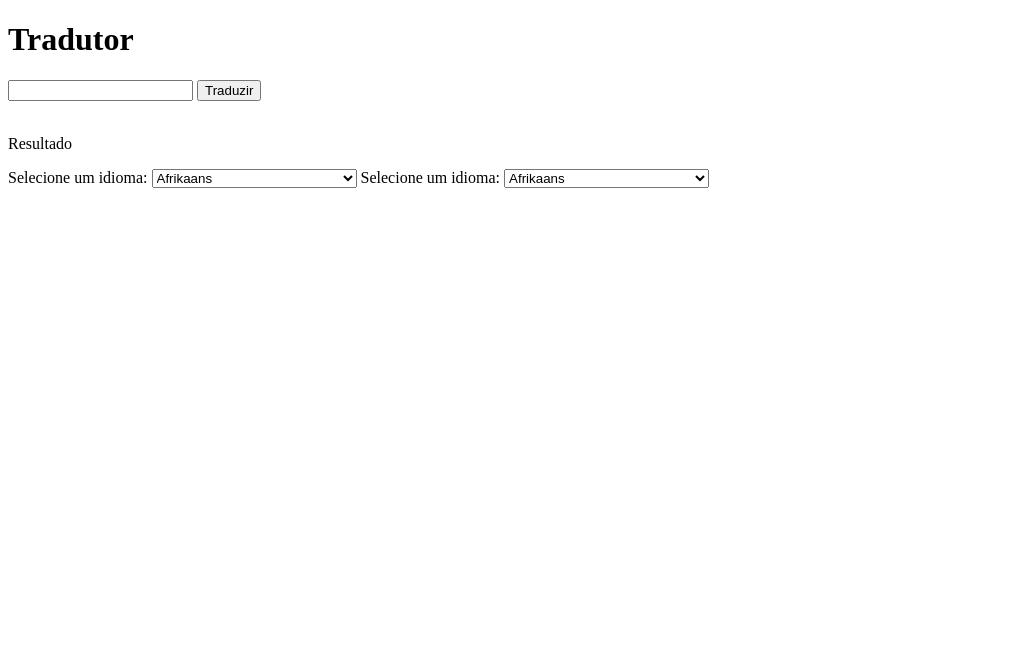
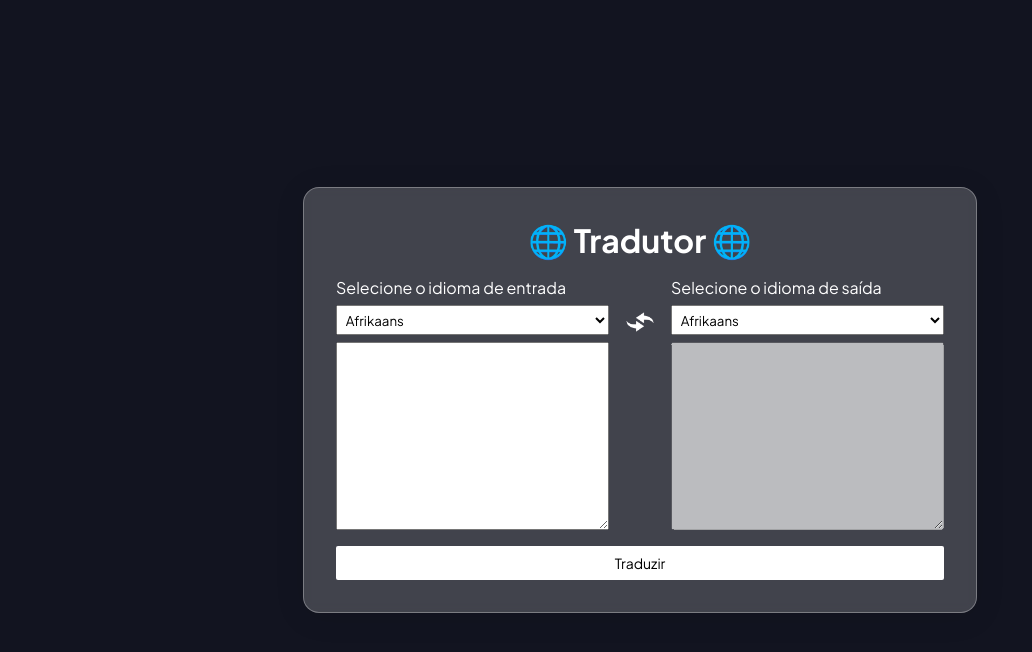
Before and after one commit to guzin-dev/Translator, a plain HTML site: page index.html in a window 1280 px wide. Shown: the whole page, without its empty margins (0-1032 px from the left). Drawn offline with Linux system fonts and the light colour scheme.

Commit message:
finishied

```diff
--- a/index.html
+++ b/index.html
@@ -6,18 +6,18 @@
   <meta http-equiv="X-UA-Compatible" content="IE=edge">
   <meta name="viewport" content="width=device-width, initial-scale=1.0">
   <script src="script.js"></script>
+  <link rel="stylesheet" href="style.css">
+  <link rel="shortcut icon" href="favicon.png" type="image">
   <title>Tradutor</title>
 </head>
 
 <body>
-  <h1>Tradutor</h1>
-  <input type="text">
-  <button onclick="traduzir()">Traduzir</button>
-  <br>
-  <br>
-  <p id="result">Resultado</p>
-  <label for="language">Selecione um idioma:</label>
-  <select id="language">
+  <div class="global">
+    <h1>🌐 Tradutor 🌐</h1>
+    <div class="aligner">
+      <div class="inputOutput">
+        <label for="inputLanguage">Selecione o idioma de entrada</label>
+        <select id="inputLanguage">
           <option value="af">Afrikaans</option>
           <option value="sq">Albanian</option>
           <option value="am">Amharic</option>
@@ -123,8 +123,12 @@
           <option value="yo">Yoruba</option>
           <option value="zu">Zulu</option>
         </select>
-  <label for="language">Selecione um idioma:</label>
-  <select id="language">
+        <textarea id="textToTranslate" cols="30" rows="10"></textarea>
+      </div>
+      <img src="change.png" onclick="switchLanguage()">
+      <div class="inputOutput">
+        <label for="outputLanguage">Selecione o idioma de saída</label>
+        <select id="outputLanguage">
           <option value="af">Afrikaans</option>
           <option value="sq">Albanian</option>
           <option value="am">Amharic</option>
@@ -230,6 +234,11 @@
           <option value="yo">Yoruba</option>
           <option value="zu">Zulu</option>
         </select>
+        <textarea id="result" disabled cols="30" rows="10"></textarea>
+      </div>
+    </div>
+    <button onclick="traduzir()">Traduzir</button>
+  </div>
 </body>
 
 </html>
--- a/script.js
+++ b/script.js
@@ -1,4 +1,12 @@
 async function traduzir() {
+  const inputLanguage = document.getElementById("inputLanguage");
+  const outputLanguage = document.getElementById("outputLanguage");
+  const textToTranslate = document.getElementById("textToTranslate");
+  const showResult = document.getElementById("result");
+
+  if (!textToTranslate.value) return alert("Insira um texto para traduzir");
+  if (inputLanguage.value == outputLanguage.value) return alert("Escolha uma linguagem de entrada diferente da de saída");
+
   const url = "https://google-translate1.p.rapidapi.com/language/translate/v2";
   const options = {
     method: "POST",
@@ -9,17 +17,33 @@ async function traduzir() {
       "X-RapidAPI-Host": "google-translate1.p.rapidapi.com",
     },
     body: new URLSearchParams({
-      q: "Hello, world!",
-      target: "es",
-      source: "en",
+      q: textToTranslate.value,
+      target: outputLanguage.value,
+      source: inputLanguage.value,
     }),
   };
 
   try {
     const response = await fetch(url, options);
     const result = await response.json();
-    console.log(result);
+    console.log(result.data.translations[0].translatedText);
+    showResult.innerText = result.data.translations[0].translatedText;
   } catch (error) {
     console.error(error);
   }
 }
+
+function switchLanguage() {
+  const inputLanguage = document.getElementById("inputLanguage");
+  const outputLanguage = document.getElementById("outputLanguage");
+  const textToTranslate = document.getElementById("textToTranslate");
+  const showResult = document.getElementById("result");
+  let initInputValue = inputLanguage.value;
+  let initOutputValue = outputLanguage.value;
+  let textoToTranslate = textToTranslate.value;
+  let showtoResult = showResult.value;
+  inputLanguage.value = initOutputValue;
+  outputLanguage.value = initInputValue;
+  textToTranslate.value = showtoResult;
+  showResult.value = textoToTranslate;
+}
--- /dev/null
+++ b/style.css
@@ -0,0 +1,106 @@
+@font-face {
+  font-family: PlusJakarta;
+  src: url(PlusJakartaSans-VariableFont_wght.ttf);
+}
+
+* {
+  margin: 0;
+  padding: 0;
+  font-family: PlusJakarta;
+}
+
+body {
+  display: flex;
+  width: 100vw;
+  height: 100vh;
+  align-items: center;
+  justify-content: center;
+  background-color: #121420;
+}
+
+.global {
+  display: flex;
+  flex-direction: column;
+  width: fit-content;
+  gap: 1rem;
+  padding: 2rem;
+  /* From https://css.glass */
+  background: rgba(255, 255, 255, 0.2);
+  border-radius: 16px;
+  box-shadow: 0 4px 30px rgba(0, 0, 0, 0.1);
+  backdrop-filter: blur(5px);
+  -webkit-backdrop-filter: blur(5px);
+  border: 1px solid rgba(255, 255, 255, 0.3);
+}
+
+h1 {
+  text-align: center;
+  color: white;
+}
+
+.aligner {
+  display: flex;
+  gap: 1rem;
+}
+
+.inputOutput {
+  display: flex;
+  flex-direction: column;
+  gap: 0.4rem;
+}
+
+.inputOutput label {
+  color: white;
+}
+
+.inputOutput select {
+  padding: 0.3rem;
+  cursor: pointer;
+  transition-property: all;
+  transition-timing-function: cubic-bezier(0.4, 0, 0.2, 1);
+  transition-duration: 150ms;
+}
+
+.inputOutput select:hover {
+  opacity: 80%;
+}
+
+button {
+  background-color: white;
+  color: rgb(0, 0, 0);
+  font-size: 14px;
+  font-style: normal;
+  text-decoration: none;
+  border: none;
+  padding: 0.5rem;
+  border-radius: 2px;
+  display: inline-block;
+  transition-property: all;
+  transition-timing-function: cubic-bezier(0.4, 0, 0.2, 1);
+  transition-duration: 150ms;
+  cursor: pointer;
+}
+
+button:hover {
+  opacity: 60%;
+}
+
+button:active {
+  transform: scale(0.95);
+}
+
+textarea {
+  padding: 0.5rem;
+}
+
+img {
+  cursor: pointer;
+  filter: invert();
+  width: 30px;
+  height: 30px;
+  margin-top: 30px;
+}
+
+img:active {
+  transform: scale(0.9);
+}
```
Also changed, not shown: PlusJakartaSans-VariableFont_wght.ttf (added), change.png (added), favicon.png (added). Lines whose indentation alone changed are shown as unchanged.
